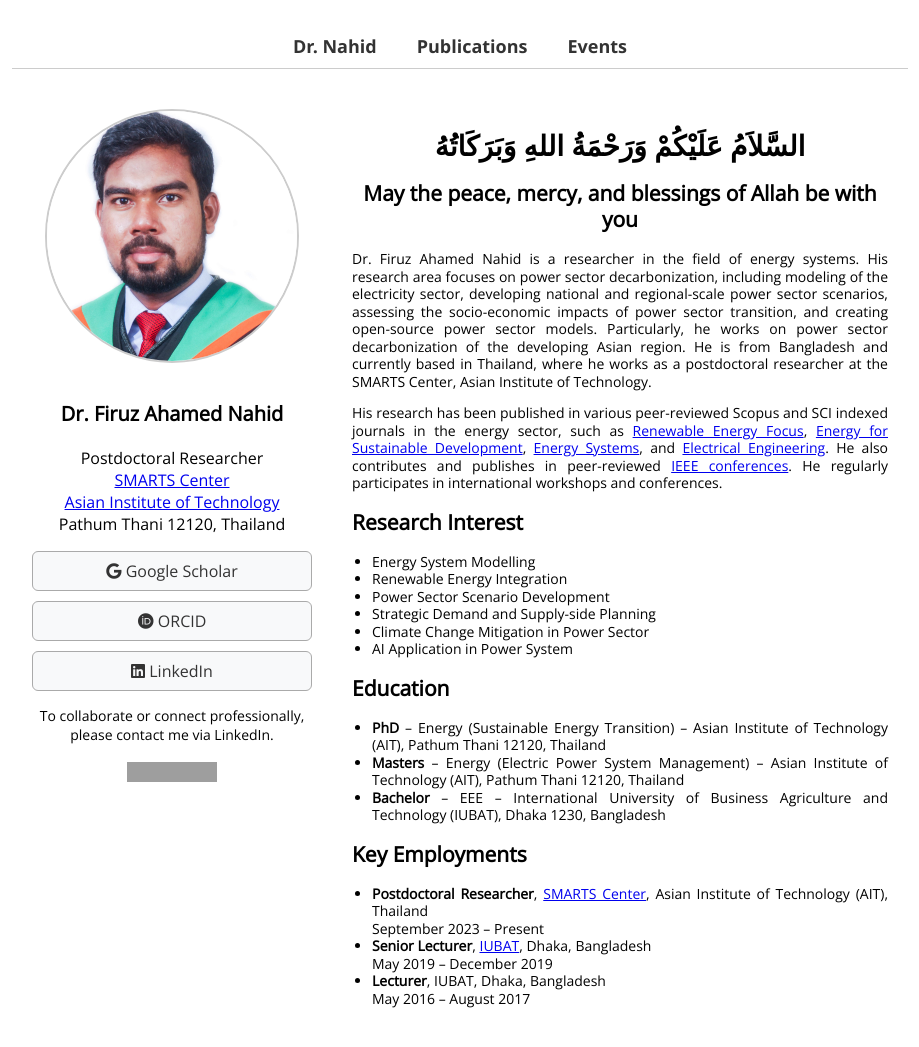
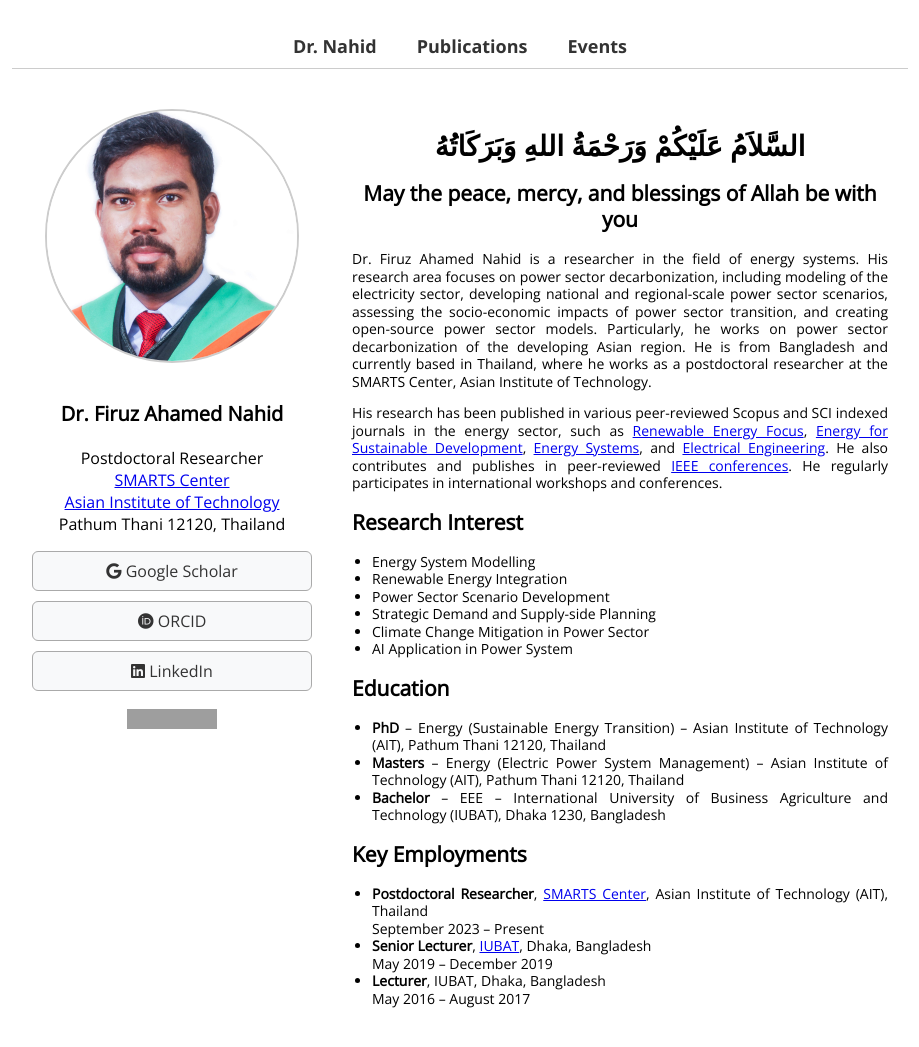
Before and after one commit to FiruzAhamed/firuzahamed.github.io, a Jekyll site: the page built from index.md, in a window 1280 px wide and 1117 px high. Shown: the top 1047 px of the window, without its empty margins (180-1099 px from the left). Built offline with Jekyll 4.4.1, drawn with Linux system fonts in a browser that asks for light colours; grey boxes are pictures that could not be loaded.

Commit message:
Update index.md
Signed-off-by: Firuz Ahamed Nahid <122635742+FiruzAhamed@users.noreply.github.com>

```diff
--- a/index.md
+++ b/index.md
@@ -33,12 +33,8 @@
       <a href="https://www.linkedin.com/in/firuz-ahamed-nahid/" target="_blank"><i class="fab fa-linkedin"></i> LinkedIn</a>
     </div>
 
-    <p style="margin-top: 15px; font-size: 14px;">
-      To collaborate or connect professionally, please contact me via LinkedIn.
-    </p>
-
     <p>
-      <a href="https://drive.google.com/file/d/1SHafJmC1WnW0kJj5dbX7qBjYYzAx5UJy/view?usp=sharing" target="_blank" style="text-decoration: none;">
+      <a href="https://drive.google.com/file/d/1MhwsQjiBZ3u7UQu06c7LWM1iPKeAQaxm/view?usp=drive_link" target="_blank" style="text-decoration: none;">
         <img src="https://img.shields.io/badge/Download-CV-blue" alt="Download CV Badge" style="vertical-align: middle;">
       </a>
     </p>
```
